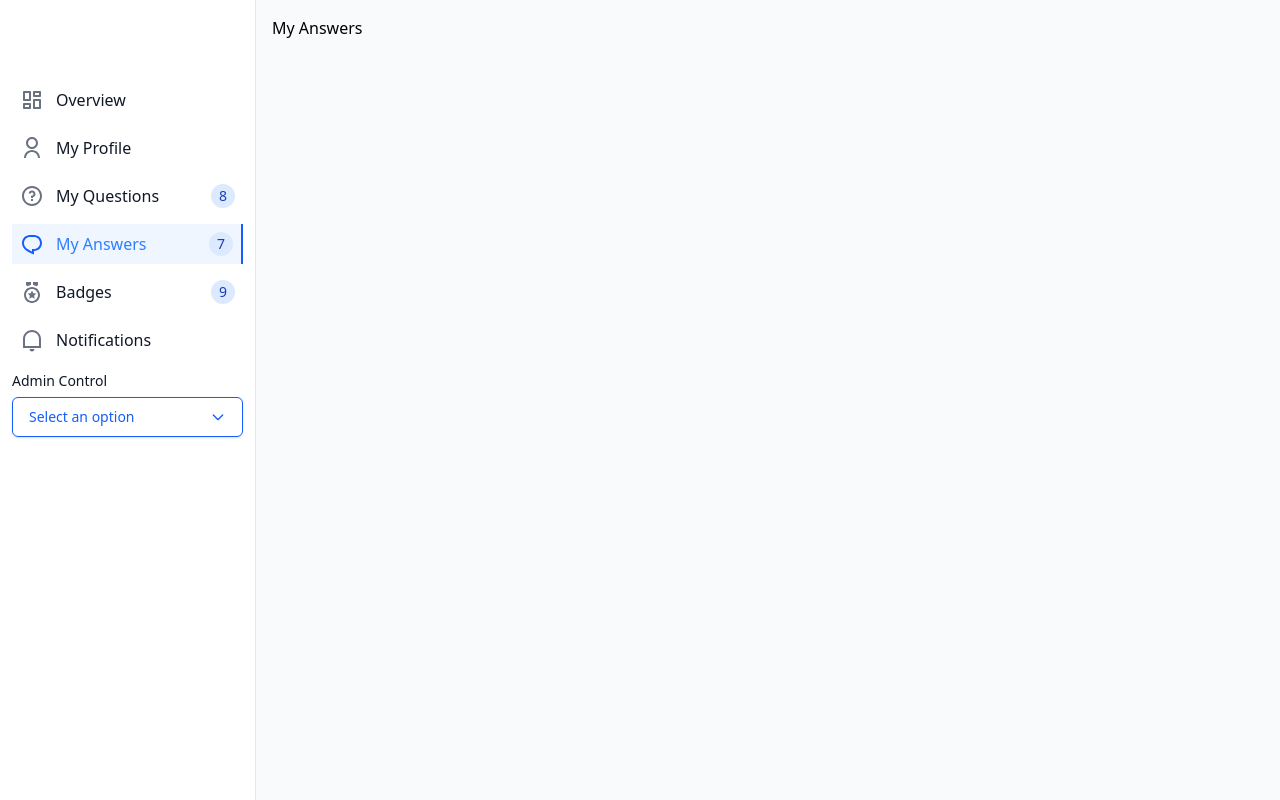
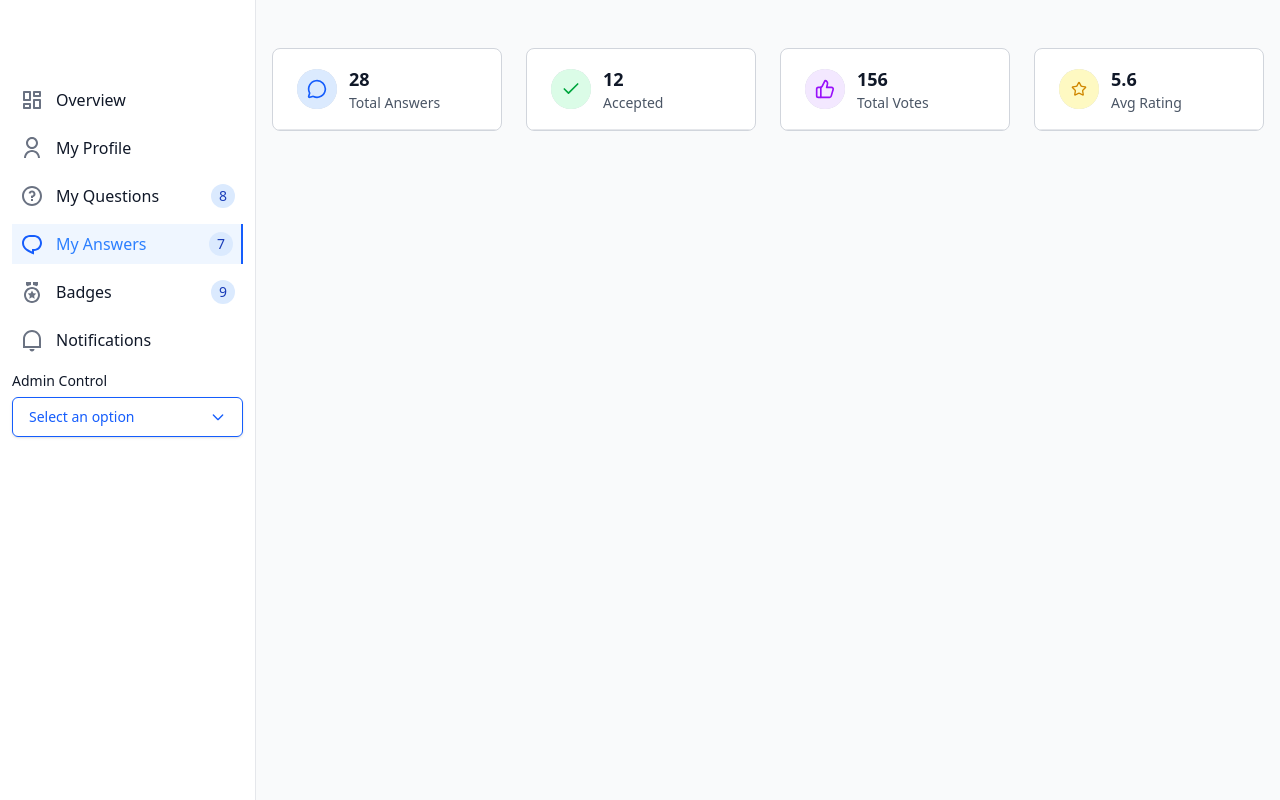
Before and after one commit to Zack-Pro-Ver/Knowledge-Sharing-Portal, a React (Vite) app: page /my-answers in a window 1280 px wide. Built offline with nearby package versions, Linux system fonts and the light colour scheme.

Commit message:
created cards for my answer section

```diff
--- a/package.json
+++ b/package.json
@@ -15,6 +15,7 @@
     "@heroicons/react": "^2.2.0",
     "@remixicon/react": "^4.6.0",
     "@tailwindcss/vite": "^4.1.11",
+    "lucide-react": "^0.540.0",
     "react": "^19.1.1",
     "react-dom": "^19.1.1",
     "react-router": "^7.8.0",
--- a/src/pages/MyAnswers/index.tsx
+++ b/src/pages/MyAnswers/index.tsx
@@ -1,3 +1,66 @@
-export const MyAnswers = () =>{
-  return <>My Answers</>
-}
+import Card, { CardHeader } from "../../elements/Card";
+import { MessageCircle, Check, ThumbsUp, Star } from "lucide-react";
+
+export const MyAnswers = () => {
+  const answers = [
+    {
+      id: 1,
+      title: "28",
+      subheader: "Total Answers",
+      icon: <MessageCircle className="w-5 h-5" />,
+      bg: "bg-blue-100",
+      color: "text-blue-600",
+    },
+    {
+      id: 2,
+      title: "12",
+      subheader: "Accepted",
+      icon: <Check className="w-5 h-5" />,
+      bg: "bg-green-100",
+      color: "text-green-600",
+    },
+    {
+      id: 3,
+      title: "156",
+      subheader: "Total Votes",
+      icon: <ThumbsUp className="w-5 h-5" />,
+      bg: "bg-purple-100",
+      color: "text-purple-600",
+    },
+    {
+      id: 4,
+      title: "5.6",
+      subheader: "Avg Rating",
+      icon: <Star className="w-4 h-4" />,
+      bg: "bg-yellow-100",
+      color: "text-yellow-600",
+    },
+  ];
+
+  return (
+    <div className="flex justify-center gap-6 ml-0 mt-8">
+      {answers?.map((answer) => (
+        <Card
+          key={answer?.id}
+          variant="outlined"
+          size="small"
+          elevation={2}
+          className="w-64"
+        >
+          <CardHeader
+            avatar={
+              <div
+                className={`flex items-center justify-center
+                w-10 h-10 rounded-full ${answer?.bg} ${answer?.color}`}
+              >
+                {answer?.icon}
+              </div>
+            }
+            title={<span className="text-lg font-semibold">{answer?.title}</span>}
+            subheader={<span className="text-sm text-gray-600">{answer?.subheader}</span>}
+          />
+        </Card>
+      ))}
+    </div>
+  );
+};
```
Also changed, not shown: 1 other file (tests, documents, lock files or other folders).
